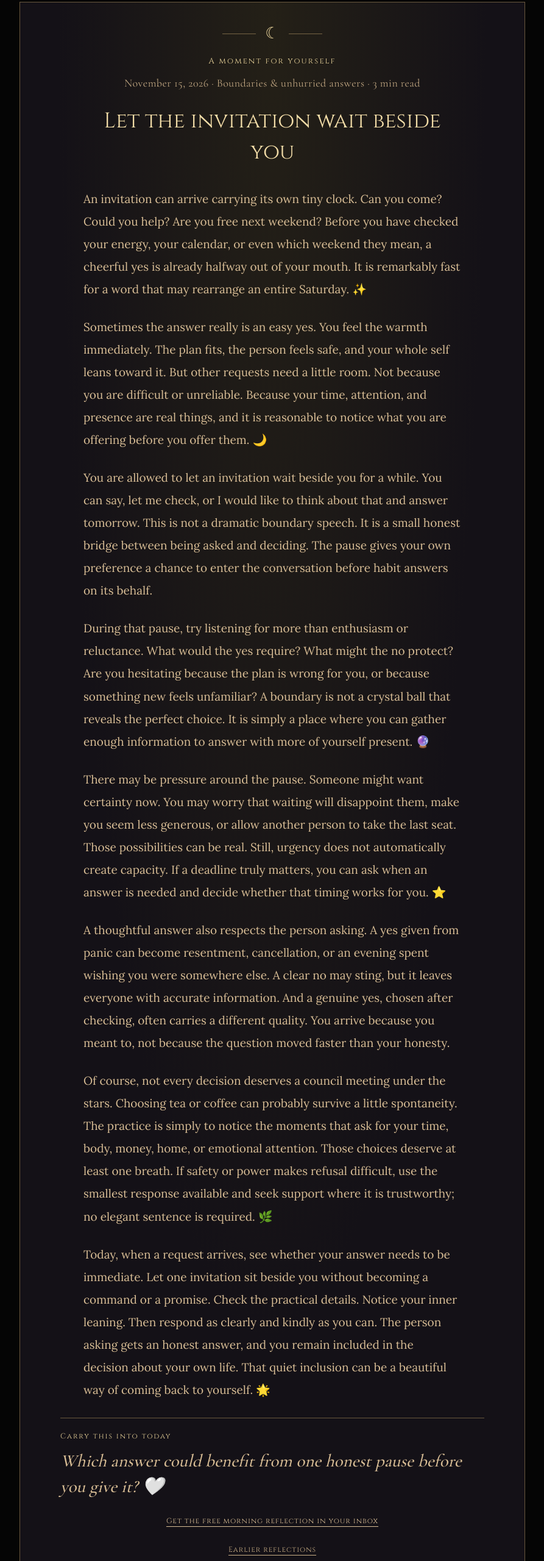
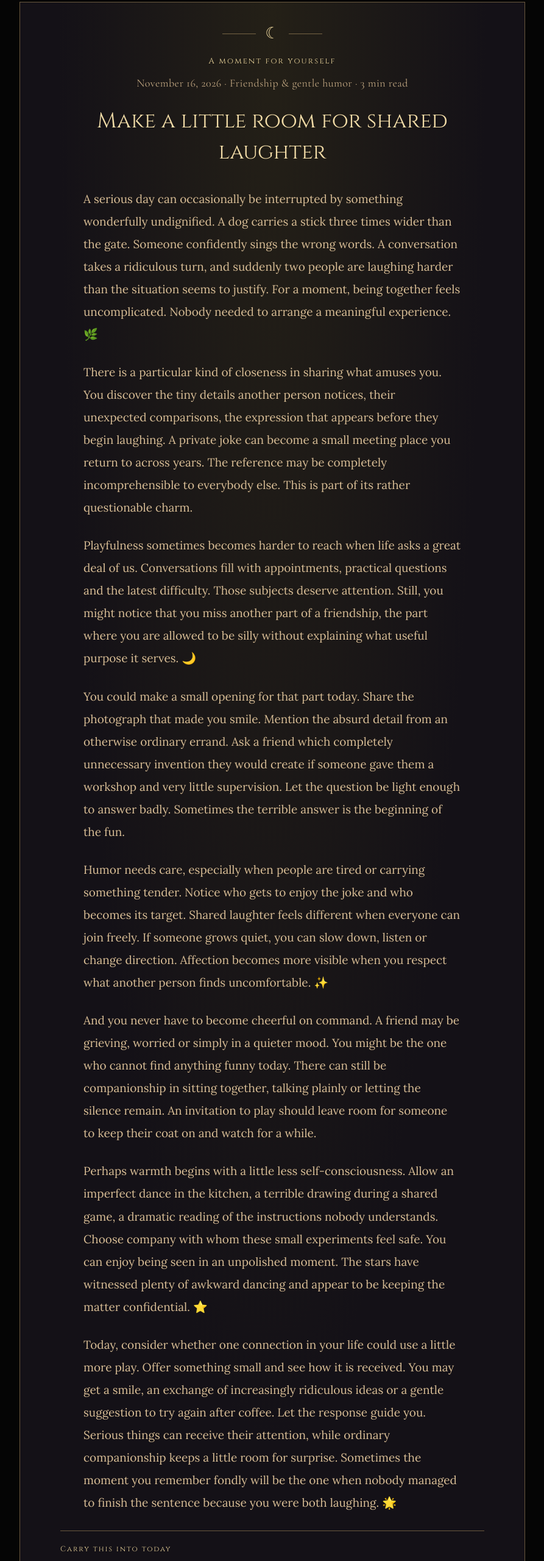
Before and after one commit to francoisbrosseau/HayvnStudio, a plain HTML site: page healing.html in a window 1280 px wide. Shown: the part 2120-4680 px from the top of the page at 61% size, without its empty margins (193-1086 px from the left). Drawn offline with nearby package versions, Linux system fonts and the light colour scheme.

Commit message:
Publish November 16 morning reflection with matching archive and RSS

```diff
--- a/healing.html
+++ b/healing.html
@@ -2005,23 +2005,23 @@
 
 
   <!-- HEALING_REFLECTION_START -->
-<section id="healing-reflection" aria-labelledby="hv-reflection-title" data-publication-date="2026-11-15">
+<section id="healing-reflection" aria-labelledby="hv-reflection-title" data-publication-date="2026-11-16">
   <article class="hv-reflection">
     <div class="hv-ornament" aria-hidden="true">☾</div>
     <p class="hv-kicker">A moment for yourself</p>
-    <p class="hv-meta"><time datetime="2026-11-15">November 15, 2026</time> · Boundaries &amp; unhurried answers · 3 min read</p>
-    <h2 id="hv-reflection-title">Let the invitation wait beside you</h2>
+    <p class="hv-meta"><time datetime="2026-11-16">November 16, 2026</time> · Friendship &amp; gentle humor · 3 min read</p>
+    <h2 id="hv-reflection-title">Make a little room for shared laughter</h2>
     <div class="hv-body">
-      <p>An invitation can arrive carrying its own tiny clock. Can you come? Could you help? Are you free next weekend? Before you have checked your energy, your calendar, or even which weekend they mean, a cheerful yes is already halfway out of your mouth. It is remarkably fast for a word that may rearrange an entire Saturday. ✨</p>
-      <p>Sometimes the answer really is an easy yes. You feel the warmth immediately. The plan fits, the person feels safe, and your whole self leans toward it. But other requests need a little room. Not because you are difficult or unreliable. Because your time, attention, and presence are real things, and it is reasonable to notice what you are offering before you offer them. 🌙</p>
-      <p>You are allowed to let an invitation wait beside you for a while. You can say, let me check, or I would like to think about that and answer tomorrow. This is not a dramatic boundary speech. It is a small honest bridge between being asked and deciding. The pause gives your own preference a chance to enter the conversation before habit answers on its behalf.</p>
-      <p>During that pause, try listening for more than enthusiasm or reluctance. What would the yes require? What might the no protect? Are you hesitating because the plan is wrong for you, or because something new feels unfamiliar? A boundary is not a crystal ball that reveals the perfect choice. It is simply a place where you can gather enough information to answer with more of yourself present. 🔮</p>
-      <p>There may be pressure around the pause. Someone might want certainty now. You may worry that waiting will disappoint them, make you seem less generous, or allow another person to take the last seat. Those possibilities can be real. Still, urgency does not automatically create capacity. If a deadline truly matters, you can ask when an answer is needed and decide whether that timing works for you. ⭐</p>
-      <p>A thoughtful answer also respects the person asking. A yes given from panic can become resentment, cancellation, or an evening spent wishing you were somewhere else. A clear no may sting, but it leaves everyone with accurate information. And a genuine yes, chosen after checking, often carries a different quality. You arrive because you meant to, not because the question moved faster than your honesty.</p>
-      <p>Of course, not every decision deserves a council meeting under the stars. Choosing tea or coffee can probably survive a little spontaneity. The practice is simply to notice the moments that ask for your time, body, money, home, or emotional attention. Those choices deserve at least one breath. If safety or power makes refusal difficult, use the smallest response available and seek support where it is trustworthy; no elegant sentence is required. 🌿</p>
-      <p>Today, when a request arrives, see whether your answer needs to be immediate. Let one invitation sit beside you without becoming a command or a promise. Check the practical details. Notice your inner leaning. Then respond as clearly and kindly as you can. The person asking gets an honest answer, and you remain included in the decision about your own life. That quiet inclusion can be a beautiful way of coming back to yourself. 🌟</p>
+      <p>A serious day can occasionally be interrupted by something wonderfully undignified. A dog carries a stick three times wider than the gate. Someone confidently sings the wrong words. A conversation takes a ridiculous turn, and suddenly two people are laughing harder than the situation seems to justify. For a moment, being together feels uncomplicated. Nobody needed to arrange a meaningful experience. 🌿</p>
+      <p>There is a particular kind of closeness in sharing what amuses you. You discover the tiny details another person notices, their unexpected comparisons, the expression that appears before they begin laughing. A private joke can become a small meeting place you return to across years. The reference may be completely incomprehensible to everybody else. This is part of its rather questionable charm.</p>
+      <p>Playfulness sometimes becomes harder to reach when life asks a great deal of us. Conversations fill with appointments, practical questions and the latest difficulty. Those subjects deserve attention. Still, you might notice that you miss another part of a friendship, the part where you are allowed to be silly without explaining what useful purpose it serves. 🌙</p>
+      <p>You could make a small opening for that part today. Share the photograph that made you smile. Mention the absurd detail from an otherwise ordinary errand. Ask a friend which completely unnecessary invention they would create if someone gave them a workshop and very little supervision. Let the question be light enough to answer badly. Sometimes the terrible answer is the beginning of the fun.</p>
+      <p>Humor needs care, especially when people are tired or carrying something tender. Notice who gets to enjoy the joke and who becomes its target. Shared laughter feels different when everyone can join freely. If someone grows quiet, you can slow down, listen or change direction. Affection becomes more visible when you respect what another person finds uncomfortable. ✨</p>
+      <p>And you never have to become cheerful on command. A friend may be grieving, worried or simply in a quieter mood. You might be the one who cannot find anything funny today. There can still be companionship in sitting together, talking plainly or letting the silence remain. An invitation to play should leave room for someone to keep their coat on and watch for a while.</p>
+      <p>Perhaps warmth begins with a little less self-consciousness. Allow an imperfect dance in the kitchen, a terrible drawing during a shared game, a dramatic reading of the instructions nobody understands. Choose company with whom these small experiments feel safe. You can enjoy being seen in an unpolished moment. The stars have witnessed plenty of awkward dancing and appear to be keeping the matter confidential. ⭐</p>
+      <p>Today, consider whether one connection in your life could use a little more play. Offer something small and see how it is received. You may get a smile, an exchange of increasingly ridiculous ideas or a gentle suggestion to try again after coffee. Let the response guide you. Serious things can receive their attention, while ordinary companionship keeps a little room for surprise. Sometimes the moment you remember fondly will be the one when nobody managed to finish the sentence because you were both laughing. 🌟</p>
     </div>
-    <footer class="hv-intention"><span>Carry this into today</span><p>Which answer could benefit from one honest pause before you give it? 🤍</p></footer>
+    <footer class="hv-intention"><span>Carry this into today</span><p>Who might enjoy sharing one small, ridiculous moment with you today?</p></footer>
     <p><a class="hv-archive" href="healing-newsletter.html">Get the free morning reflection in your inbox</a></p>
     <a class="hv-archive" href="healing-journal/index.html">Earlier reflections</a>
   </article>
```
Also changed, not shown: content/healing-journal/2026-11-16.json (added, +17 -0 lines), healing-journal/2026-11-16.html (added, +37 -0 lines), healing-journal/index.html (+2 -1 lines), healing-reflections.xml (+1 -1 lines).
